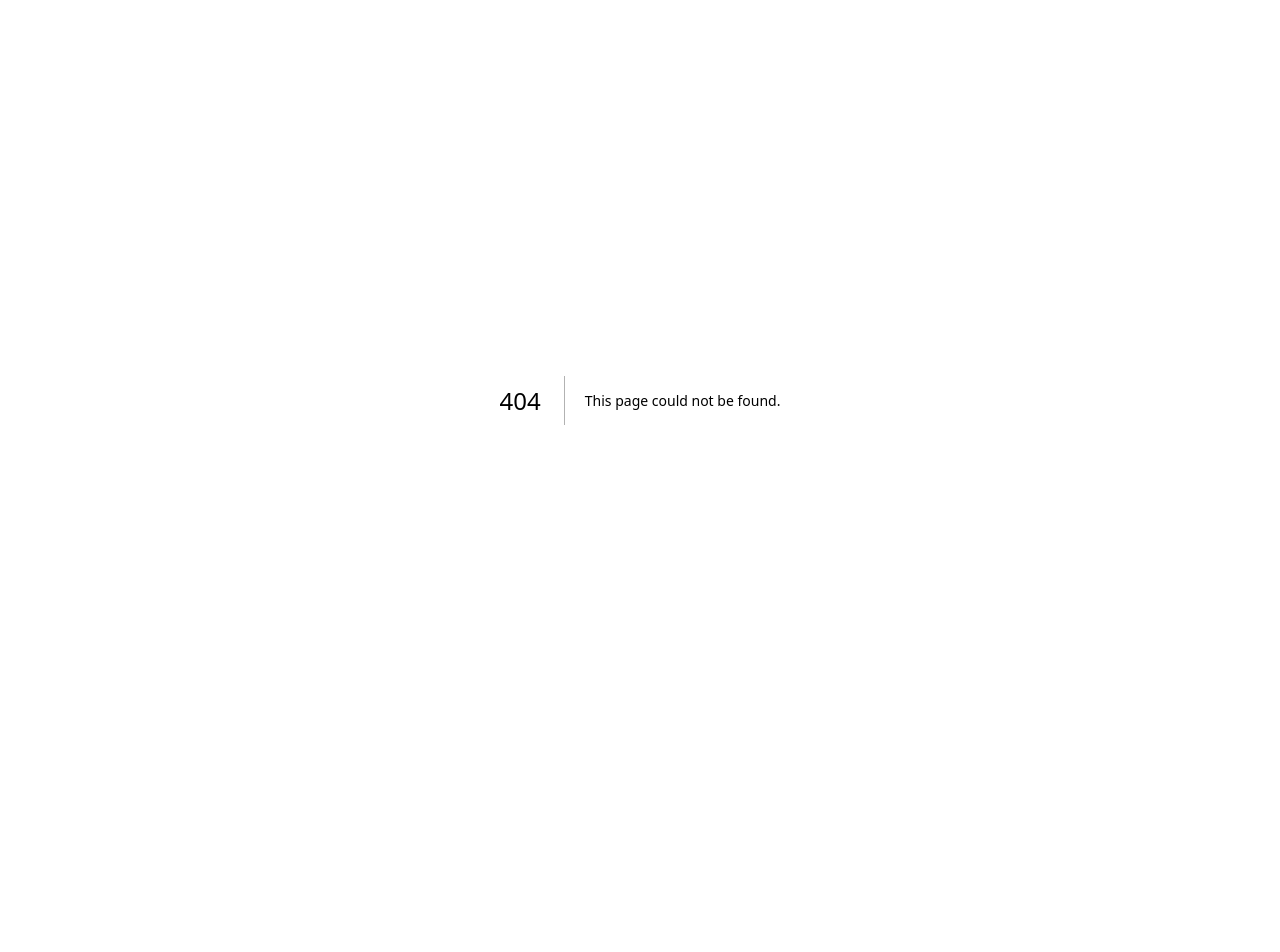
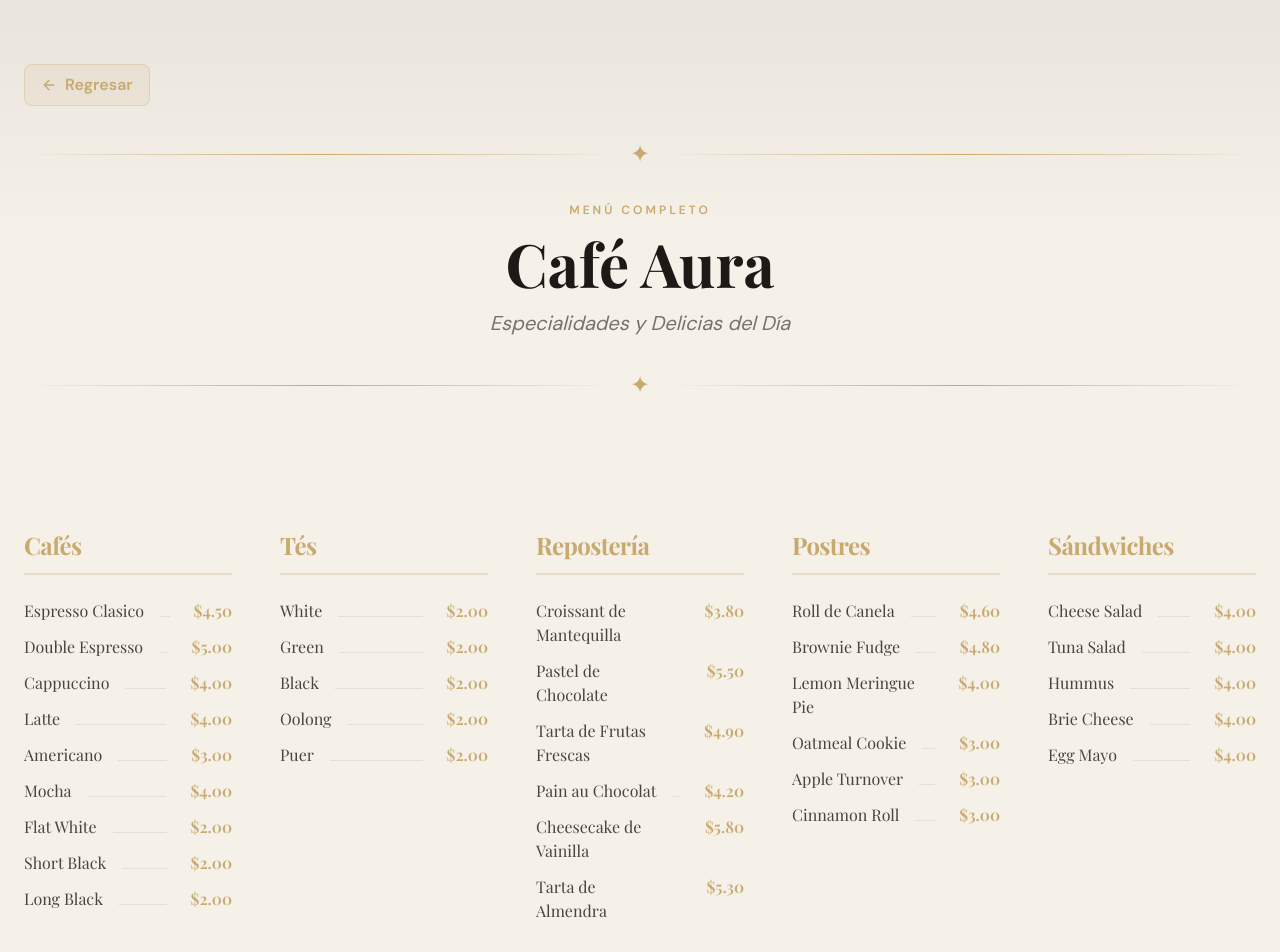
Before and after one commit to Baironfallas/Cafeteria, a Next.js app: page /menu in a window 1280 px wide. Before the commit this address had no page. Shown: the top 952 px of the page. Before the commit the page ends 800 px from the top, so only its background shows below. Built offline with nearby package versions, Linux system fonts and the light colour scheme; a web font is replaced by a local one.

Commit message:
feat: corregir enlace del menú y agregar página del menú con contenido

```diff
--- /dev/null
+++ b/app/menu/page.tsx
@@ -0,0 +1,5 @@
+import { MenuPage } from "@/components/menu-page";
+
+export default function MenuRoute() {
+  return <MenuPage />;
+}
--- /dev/null
+++ b/components/menu-page.tsx
@@ -0,0 +1,213 @@
+"use client";
+
+import Image from "next/image";
+import Link from "next/link";
+import { ArrowLeft } from "lucide-react";
+
+interface MenuItem {
+  name: string;
+  price: string;
+}
+
+export function MenuPage() {
+  const coffees: MenuItem[] = [
+    { name: "Espresso Clasico", price: "$4.50" },
+    { name: "Double Espresso", price: "$5.00" },
+    { name: "Cappuccino", price: "$4.00" },
+    { name: "Latte", price: "$4.00" },
+    { name: "Americano", price: "$3.00" },
+    { name: "Mocha", price: "$4.00" },
+    { name: "Flat White", price: "$2.00" },
+    { name: "Short Black", price: "$2.00" },
+    { name: "Long Black", price: "$2.00" },
+  ];
+
+  const teas: MenuItem[] = [
+    { name: "White", price: "$2.00" },
+    { name: "Green", price: "$2.00" },
+    { name: "Black", price: "$2.00" },
+    { name: "Oolong", price: "$2.00" },
+    { name: "Puer", price: "$2.00" },
+  ];
+
+  const pastries: MenuItem[] = [
+    { name: "Croissant de Mantequilla", price: "$3.80" },
+    { name: "Pastel de Chocolate", price: "$5.50" },
+    { name: "Tarta de Frutas Frescas", price: "$4.90" },
+    { name: "Pain au Chocolat", price: "$4.20" },
+    { name: "Cheesecake de Vainilla", price: "$5.80" },
+    { name: "Tarta de Almendra", price: "$5.30" },
+  ];
+
+  const desserts: MenuItem[] = [
+    { name: "Roll de Canela", price: "$4.60" },
+    { name: "Brownie Fudge", price: "$4.80" },
+    { name: "Lemon Meringue Pie", price: "$4.00" },
+    { name: "Oatmeal Cookie", price: "$3.00" },
+    { name: "Apple Turnover", price: "$3.00" },
+    { name: "Cinnamon Roll", price: "$3.00" },
+  ];
+
+  const sandwiches: MenuItem[] = [
+    { name: "Cheese Salad", price: "$4.00" },
+    { name: "Tuna Salad", price: "$4.00" },
+    { name: "Hummus", price: "$4.00" },
+    { name: "Brie Cheese", price: "$4.00" },
+    { name: "Egg Mayo", price: "$4.00" },
+  ];
+
+  const MenuColumn = ({ title, items }: { title: string; items: MenuItem[] }) => (
+    <div className="flex flex-col">
+      <h3 className="font-serif text-2xl font-bold text-accent mb-6 border-b-2 border-accent/30 pb-3 tracking-tight">
+        {title}
+      </h3>
+      <div className="space-y-3">
+        {items.map((item, idx) => (
+          <div key={idx} className="flex justify-between items-baseline gap-4 group">
+            <span className="text-foreground/80 font-serif text-sm md:text-base group-hover:text-accent transition-colors duration-300">
+              {item.name}
+            </span>
+            <div className="flex-grow border-b border-border/50 group-hover:border-accent/50 transition-colors" />
+            <span className="text-accent font-serif text-sm md:text-base font-semibold whitespace-nowrap ml-2">
+              {item.price}
+            </span>
+          </div>
+        ))}
+      </div>
+    </div>
+  );
+
+  return (
+    <div className="min-h-screen bg-background text-foreground">
+      {/* Hero Section */}
+      <div className="relative bg-gradient-to-b from-primary/5 via-background to-background py-12 md:py-16 px-4 md:px-6">
+        <div className="max-w-7xl mx-auto">
+          {/* Back Button - Professional positioning */}
+          <div className="mb-8 flex">
+            <Link
+              href="/"
+              className="inline-flex items-center gap-2 px-4 py-2 rounded-lg bg-accent/10 text-accent font-semibold hover:bg-accent hover:text-background transition-all duration-300 border border-accent/30 hover:border-accent"
+            >
+              <ArrowLeft className="h-4 w-4" />
+              Regresar
+            </Link>
+          </div>
+
+          {/* Decorative top line */}
+          <div className="flex items-center justify-center gap-4 mb-8">
+            <div className="flex-1 h-px bg-gradient-to-r from-transparent via-accent to-transparent" />
+            <div className="text-accent text-2xl">✦</div>
+            <div className="flex-1 h-px bg-gradient-to-r from-transparent via-accent to-transparent" />
+          </div>
+
+          {/* Title */}
+          <div className="text-center mb-8">
+            <p className="text-xs font-semibold uppercase tracking-[0.25em] text-accent mb-2">
+              Menú Completo
+            </p>
+            <h1 className="font-serif text-5xl md:text-6xl font-bold text-foreground mb-2 leading-tight">
+              Café Aura
+            </h1>
+            <p className="text-lg md:text-xl text-muted-foreground italic">
+              Especialidades y Delicias del Día
+            </p>
+          </div>
+
+          {/* Decorative bottom line */}
+          <div className="flex items-center justify-center gap-4">
+            <div className="flex-1 h-px bg-gradient-to-r from-transparent via-accent to-transparent" />
+            <div className="text-accent text-2xl">✦</div>
+            <div className="flex-1 h-px bg-gradient-to-r from-transparent via-accent to-transparent" />
+          </div>
+        </div>
+      </div>
+
+      {/* Main Content */}
+      <div className="max-w-7xl mx-auto px-4 md:px-6 py-16">
+        {/* Menu Grid */}
+        <div className="grid grid-cols-1 md:grid-cols-2 lg:grid-cols-5 gap-8 md:gap-12 pb-16 border-b-2 border-border/50 mb-16">
+          <MenuColumn title="Cafés" items={coffees} />
+          <MenuColumn title="Tés" items={teas} />
+          <MenuColumn title="Repostería" items={pastries} />
+          <MenuColumn title="Postres" items={desserts} />
+          <MenuColumn title="Sándwiches" items={sandwiches} />
+        </div>
+
+        {/* Featured Image Section */}
+        <div className="flex flex-col items-center mb-16">
+          <div className="mb-8">
+            <p className="text-xs font-semibold uppercase tracking-[0.25em] text-accent text-center mb-4">
+              Nuestras Especialidades
+            </p>
+            <h2 className="font-serif text-3xl md:text-4xl font-bold text-foreground text-center">
+              Hecho con Pasión
+            </h2>
+          </div>
+
+          <div className="relative w-full max-w-md h-64 md:h-80 rounded-2xl overflow-hidden border-4 border-accent/30 shadow-lg">
+            <Image
+              src="/images/hero-coffee.jpg"
+              alt="Café Aura Specialties"
+              fill
+              className="object-cover hover:scale-105 transition-transform duration-700"
+            />
+            <div className="absolute inset-0 bg-gradient-to-t from-primary/20 to-transparent" />
+          </div>
+
+          <p className="mt-8 text-center text-muted-foreground max-w-2xl leading-relaxed">
+            Cada bebida y postre es preparado con ingredientes premium y cuidado artesanal. Creemos que la experiencia
+            comienza desde el primer sorbo.
+          </p>
+        </div>
+
+        {/* Additional Info Section */}
+        <div className="bg-card rounded-2xl border border-border p-8 md:p-12">
+          <div className="grid md:grid-cols-2 gap-8">
+            <div>
+              <h3 className="font-serif text-2xl font-bold text-foreground mb-4">Sobre Nuestro Menú</h3>
+              <p className="text-muted-foreground leading-relaxed">
+                Seleccionamos cuidadosamente cada café, té y postre para ofrecerte una experiencia inigualable.
+                Todos nuestros ingredientes provienen de proveedores de confianza que comparten nuestro compromiso
+                con la calidad.
+              </p>
+            </div>
+            <div>
+              <h3 className="font-serif text-2xl font-bold text-foreground mb-4">Horarios</h3>
+              <ul className="space-y-2 text-muted-foreground">
+                <li><span className="font-semibold text-accent">Lunes - Viernes:</span> 7:00 AM - 9:00 PM</li>
+                <li><span className="font-semibold text-accent">Sábado:</span> 8:00 AM - 10:00 PM</li>
+                <li><span className="font-semibold text-accent">Domingo:</span> 8:00 AM - 8:00 PM</li>
+              </ul>
+            </div>
+          </div>
+        </div>
+
+        {/* Footer Section */}
+        <div className="text-center mt-16">
+          <div className="flex items-center justify-center gap-4 mb-8">
+            <div className="flex-1 h-px bg-gradient-to-r from-transparent via-accent to-transparent" />
+            <div className="text-accent text-2xl">✦</div>
+            <div className="flex-1 h-px bg-gradient-to-r from-transparent via-accent to-transparent" />
+          </div>
+
+          <p className="font-serif text-foreground text-lg mb-4">Café Aura</p>
+          <p className="text-muted-foreground">
+            Centro Comercial Aura | 987 Calle Principal | Tu Ciudad
+          </p>
+          <p className="text-accent font-semibold mt-2">hola@cafeaura.com | +1 (555) 123-4567</p>
+
+          {/* Button Section */}
+          <div className="mt-8 flex justify-center">
+            <Link
+              href="/"
+              className="inline-flex items-center gap-2 px-6 py-3 rounded-lg bg-accent text-background font-semibold hover:bg-accent/90 transition-colors duration-300"
+            >
+              <ArrowLeft className="h-5 w-5" />
+              Volver al Inicio
+            </Link>
+          </div>
+        </div>
+      </div>
+    </div>
+  );
+}
--- a/components/navbar.tsx
+++ b/components/navbar.tsx
@@ -6,7 +6,7 @@ import Link from "next/link";
 
 const navLinks = [
   { label: "Inicio", href: "/#hero" },
-  { label: "Menu", href: "/#menu" },
+  { label: "Menu", href: "/menu" },
   { label: "Nuestra Historia", href: "/historia" },
   { label: "Contacto", href: "/#contact" },
 ];
```
